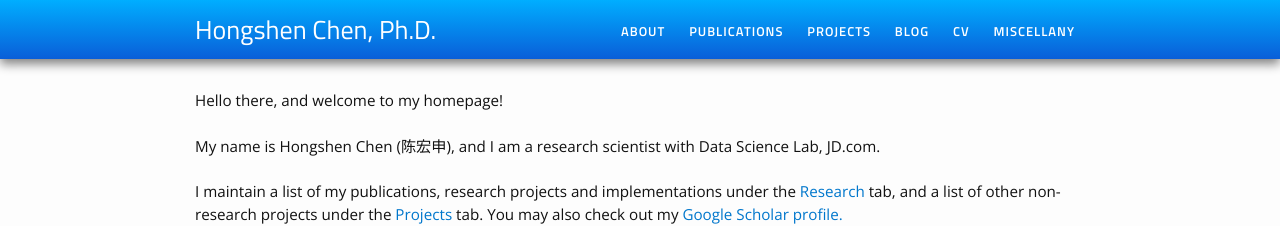
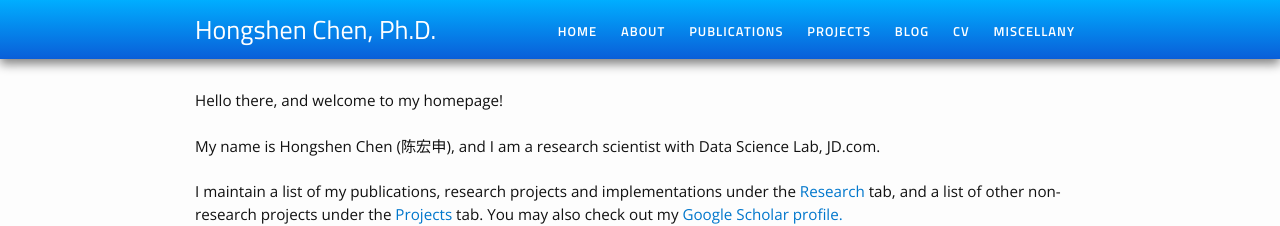
Before and after one commit to chenhongshen/chenhongshen.github.io, a Jekyll site: the page built from index.html, in a window 1280 px wide. Shown: the top 226 px of the page. Built offline with Jekyll 4.4.1, drawn with Linux system fonts in a browser that asks for light colours; a script that is not in the unit is left out.

Commit message:
Update menu.yml

```diff
--- a/_data/menu.yml
+++ b/_data/menu.yml
@@ -1,3 +1,6 @@
+- title: "Home"
+  href: ""
+
 - title: "About"
   href: "/about/"
 
```
